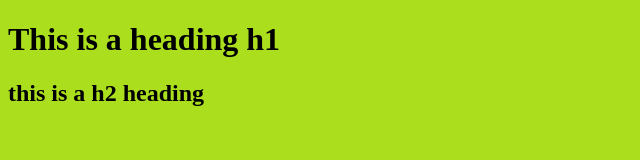
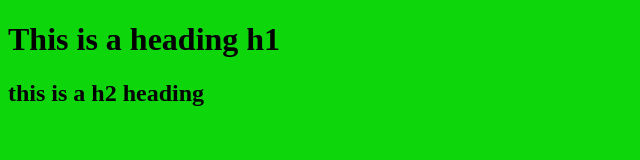
Before and after one commit to Rohanvish4/repo0, a plain HTML site: page index.html in a window 1280 px wide. Shown: the whole page, without its empty margins (0-640 px from the left). Drawn offline with Linux system fonts and the light colour scheme.

Commit message:
again changed color

```diff
--- a/styles.css
+++ b/styles.css
@@ -1,5 +1,5 @@
 
 * {
-    background-color: rgb(171, 223, 29);
+    background-color: rgb(13, 214, 10);
 
 }
```
